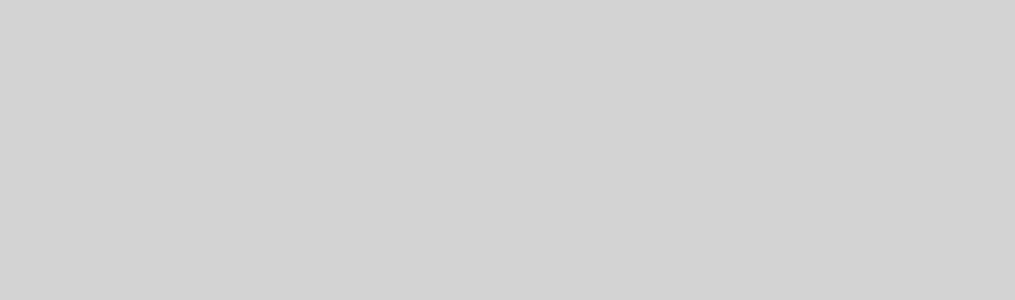
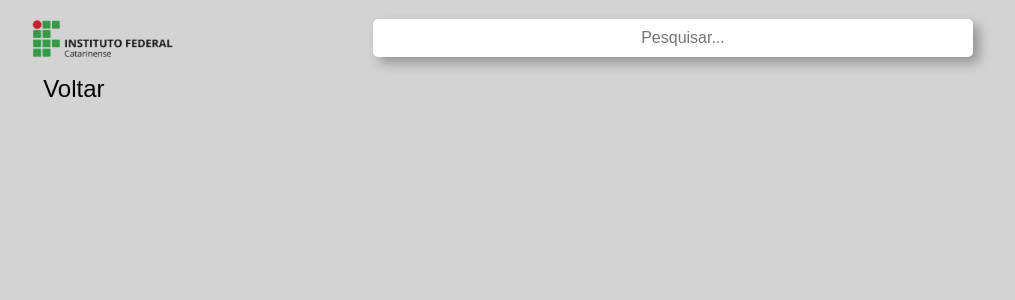
Before and after one commit to Hackton2025/front-end, a Vue app: page /enviar-mensagem-em-massa in a window 1280 px wide. Before the commit this address had no page. Shown: the top 300 px of the page, without its empty margins (13-1028 px from the left). Built offline with nearby package versions, Linux system fonts and the light colour scheme; the HTML template or start-up script is replaced by a standard one.

Commit message:
FEAT: Só fiz as rota #44

```diff
--- /dev/null
+++ b/src/components/sendMassiveMessageComponent.vue
@@ -0,0 +1,51 @@
+<script setup>
+    import { ref, reactive } from 'vue';
+
+
+</script>
+<template>
+    <main>
+        <section class="voltar">
+            <span class="mdi mdi-arrow-left"></span>
+            <RouterLink to="/home" class="return">Voltar</RouterLink>
+        </section>
+
+        <section class="selecionar-recebedores">
+
+        </section>
+    </main>
+</template>
+<style scoped>
+main {
+    padding: 1% 4vw;
+    display: flex;
+    justify-content: space-between;
+}
+
+.voltar {
+    display: flex;
+    align-items: center;
+    gap: 5px;
+    color: #3A3A3A;
+    cursor: pointer;
+}
+
+.voltar .return {
+    text-decoration: none;
+    color: #000;
+    font-size: 1.5rem;
+}
+
+.voltar .mdi {
+    font-size: 2rem;
+}
+
+.voltar:hover {
+    color: #00000085;
+}
+
+.voltar:hover .return {
+    text-decoration: underline;
+    color: #00000085;
+}
+</style>
--- a/src/router/index.js
+++ b/src/router/index.js
@@ -3,6 +3,7 @@ import loginView from '@/views/loginView.vue'
 import HomeView from '@/views/HomeView.vue'
 import CreateAccountViews from '@/views/CreateAccountViews.vue'
 import createCommunityView from '@/views/createCommunityView.vue'
+import sendMassiveMessageView from '@/views/sendMassiveMessageView.vue'
 
 const router = createRouter({
   history: createWebHistory(import.meta.env.BASE_URL),
@@ -26,7 +27,12 @@ const router = createRouter({
       path: '/criar-comunidade',
       name: 'criarComunidade',
       component: createCommunityView,
-    }
+    },
+    {
+      path: '/enviar-mensagem-em-massa',
+      name: 'enviarMensagemEmMassa',
+      component: sendMassiveMessageView,
+    },
 
   ],
 })
--- /dev/null
+++ b/src/views/sendMassiveMessageView.vue
@@ -0,0 +1,8 @@
+<script setup>
+    import headerComponent from '@/components/headerComponent.vue';
+    import sendMassiveMessageComponent from '@/components/sendMassiveMessageComponent.vue';
+</script>
+<template>
+    <header-component></header-component>
+    <send-massive-message-component></send-massive-message-component>
+</template>
```
